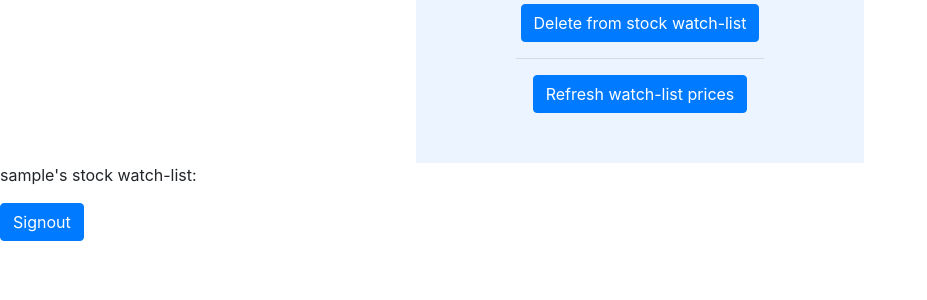
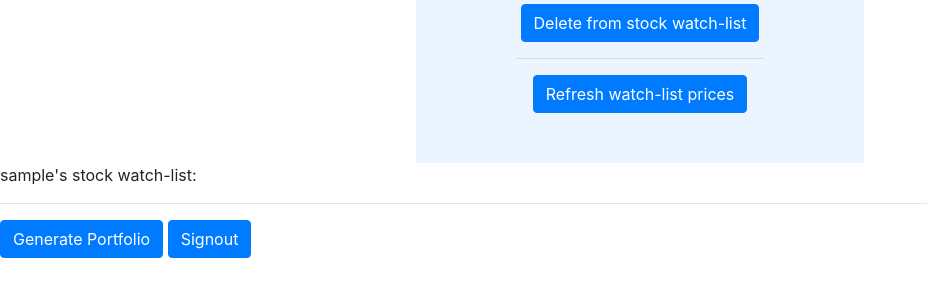
Before and after one commit to Obetta/Investy, a Flask app: page /refresh in a window 1280 px wide. Shown: the part 370-670 px from the top of the page, without its empty margins (0-927 px from the left). Run offline with Flask 2, Linux system fonts and the light colour scheme; the visitor is signed in with stand-in values (Sample User, id 1); data that the repository does not hold is empty.

Commit message:
updated profile page

```diff
--- a/templates/profile.html
+++ b/templates/profile.html
@@ -32,6 +32,8 @@
             {% for record in records %}
                 <p>Stock name: {{ record[0] }}, price: {{ record[1] }}</p>
             {% endfor %}
+            <hr>
+            <a href="/create_portfolio"><button class="btn btn-primary">Generate Portfolio</button></a>
             <a href="/sign-out"><button class="btn btn-primary">Signout</button></a>
         </div>
 
```
